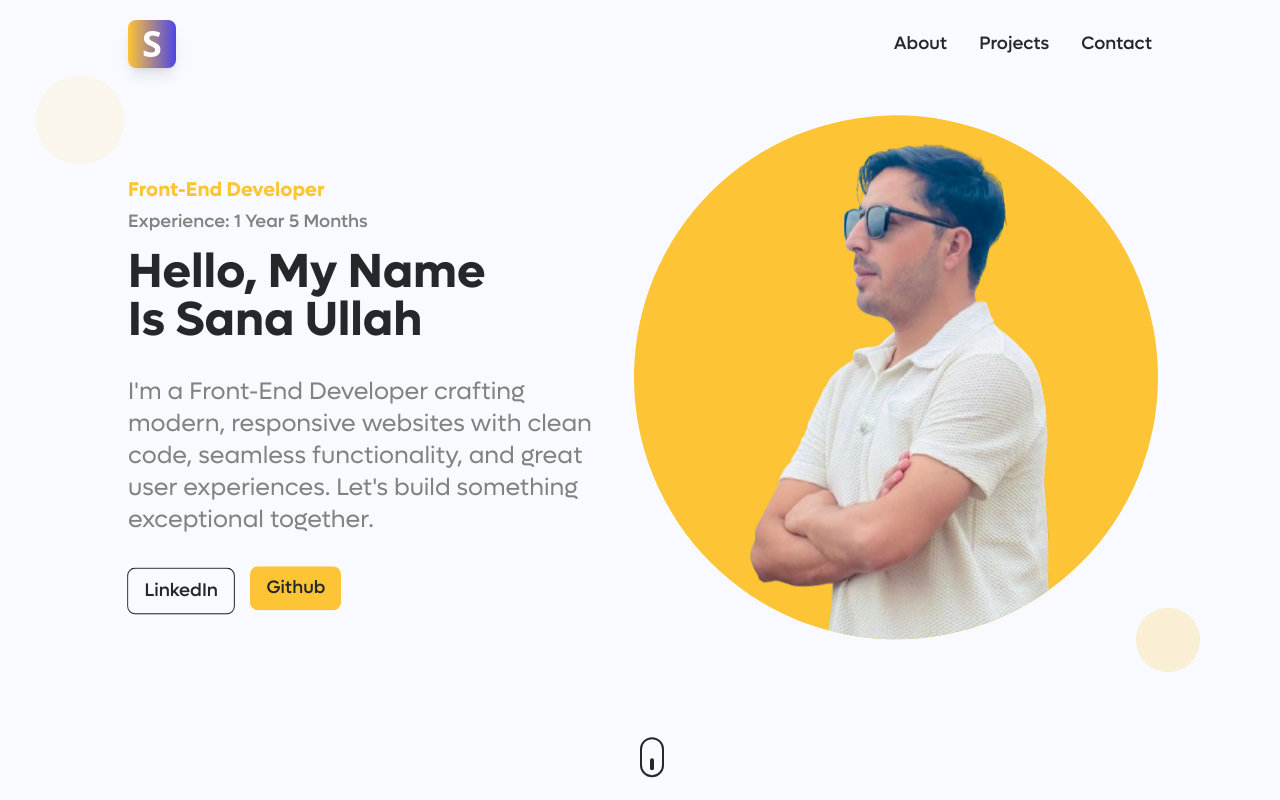
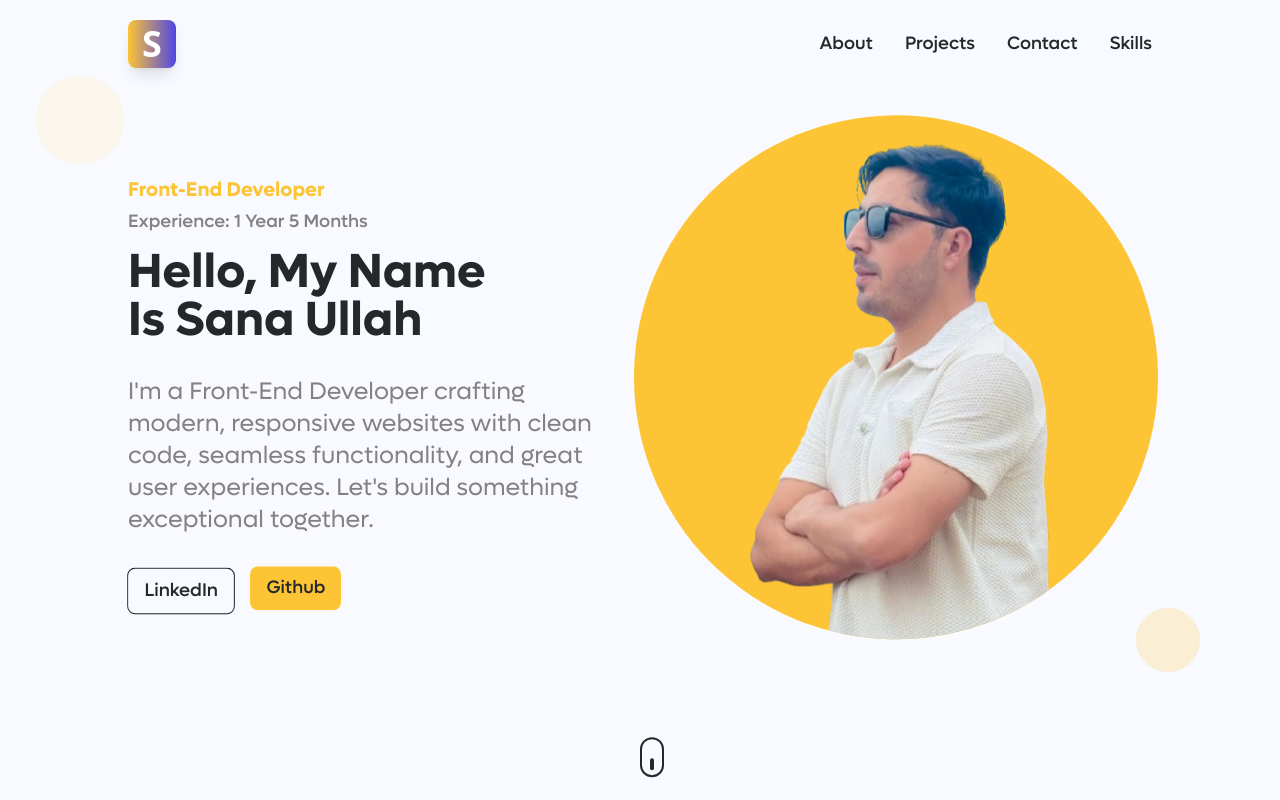
Before and after one commit to sunnykhan12345/sanaullah-portfolio, a Next.js app: page / in a window 1280 px wide. Shown: the top 800 px of the page. Built offline with nearby package versions, Linux system fonts and the light colour scheme; a web font is replaced by a local one.

Commit message:
added skills link in navbar

```diff
--- a/src/app/components/HamBurger.js
+++ b/src/app/components/HamBurger.js
@@ -64,7 +64,7 @@ const HamBurger = () => {
             className="flex flex-col gap-6 mt-6"
             variants={headerVariants}
           >
-            {["about", "projects", "contact"].map((item) => (
+            {["about", "projects", "contact", "Skills"].map((item) => (
               <motion.li key={item} variants={itemVariants}>
                 <motion.div whileHover={linkHover}>
                   <Link
--- a/src/app/components/Header.js
+++ b/src/app/components/Header.js
@@ -82,7 +82,7 @@ const Header = () => {
             className="md:flex items-center gap-8 hidden"
             variants={headerVariants}
           >
-            {["about", "projects", "contact"].map((item) => (
+            {["about", "projects", "contact", "Skills"].map((item) => (
               <motion.li key={item} variants={itemVariants}>
                 <motion.div whileHover={linkHover}>
                   <Link
--- a/src/app/components/SkillsSection.js
+++ b/src/app/components/SkillsSection.js
@@ -76,7 +76,7 @@ const skillCategories = [
 
 export default function SkillsSection() {
   return (
-    <section className="w-full py-16 bg-[#F9FAFF] dark:bg-gray-900">
+    <section className="w-full py-16 bg-[#F9FAFF] dark:bg-gray-900" id="Skills">
       <div className="px-6 md:px-16 lg:px-24 xl:px-32">
         <div className="text-center mb-12">
           <h2 className="text-3xl font-bold tracking-tight sm:text-5xl">
```
